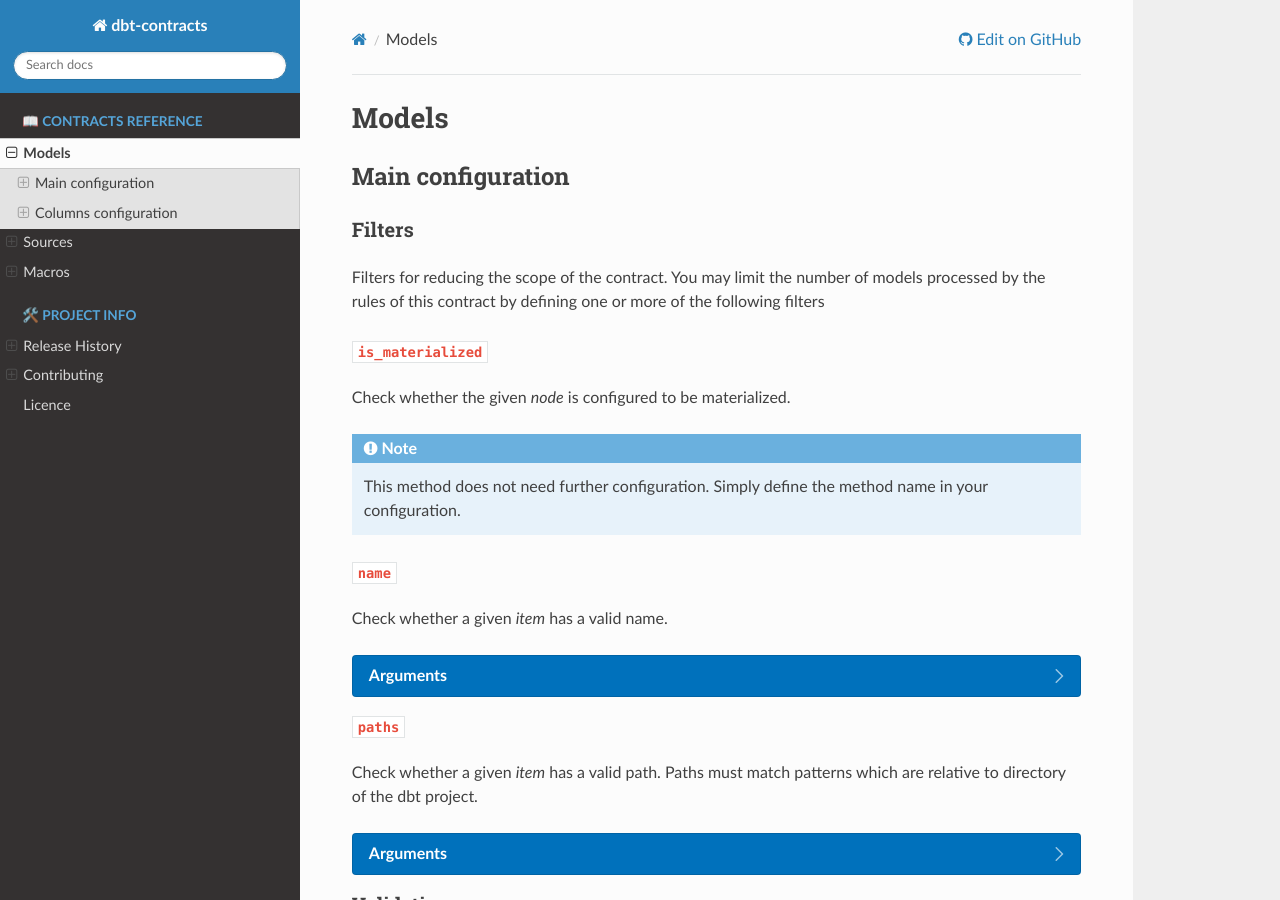
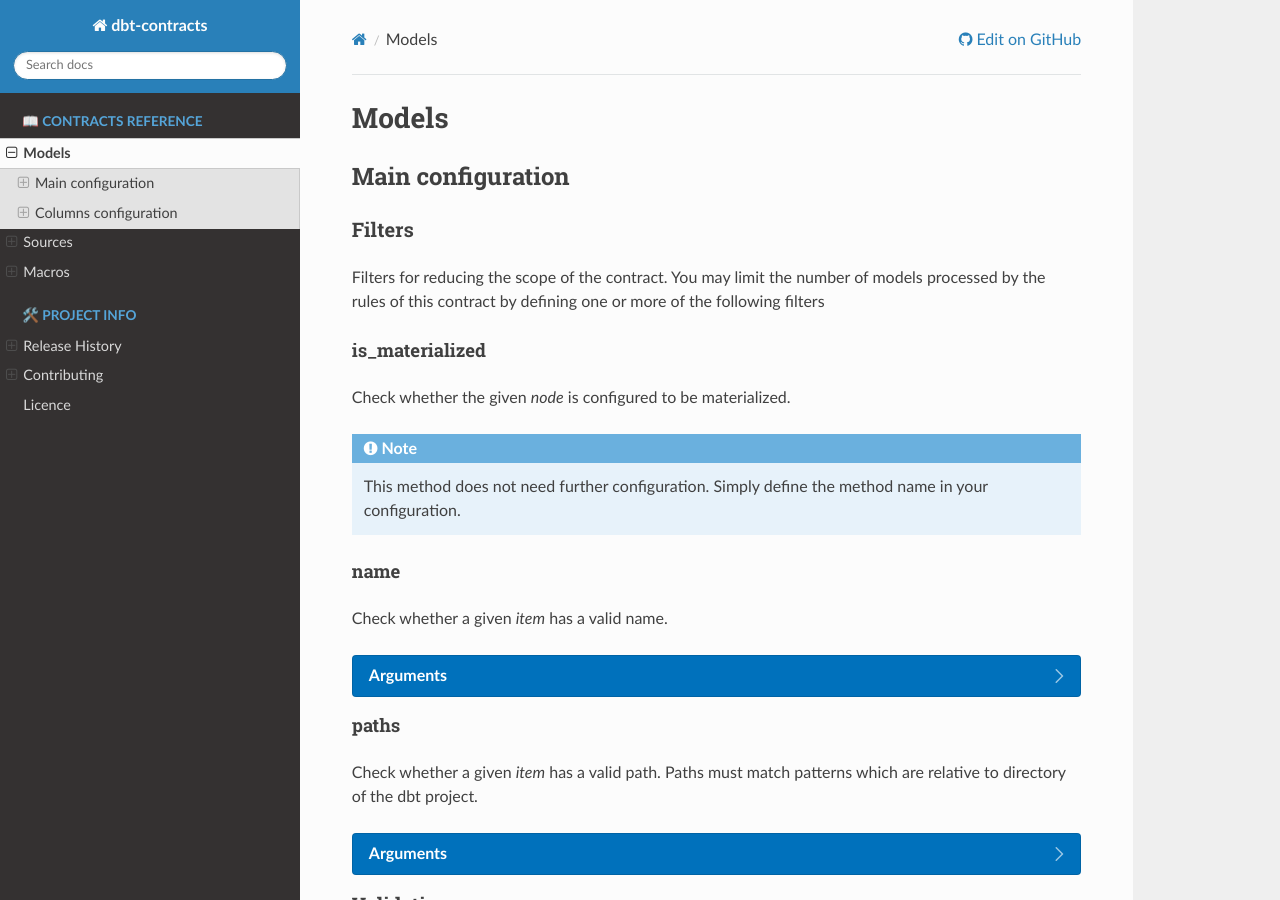
Before and after one commit to geo-martino/dbt-contracts, a Sphinx documentation site: the page built from docs/reference/models.rst, in a window 1280 px wide and 900 px high. Built offline with Sphinx 7.4.7 and the Read the Docs theme 3.1.0, drawn with Linux system fonts in a browser that asks for light colours.

```diff
--- a/docs/reference.py
+++ b/docs/reference.py
@@ -28,7 +28,7 @@ SECTION_DESCRIPTIONS = {
     "Filters": [
         "Filters for reducing the scope of the contract.",
         "You may limit the number of {kind} processed by the rules of this contract "
-        "by defining one or more of the following filters"
+        "by defining one or more of the following filters."
     ],
     "Validations": [
         "Validations to apply to the resources of this contract.",
--- a/docs/reference/models.rst
+++ b/docs/reference/models.rst
@@ -11,16 +11,16 @@ Filters
 Filters for reducing the scope of the contract.
 You may limit the number of models processed by the rules of this contract by defining one or more of the following filters
 
-``is_materialized``
-^^^^^^^^^^^^^^^^^^^
+is_materialized
+^^^^^^^^^^^^^^^
 
 Check whether the given `node` is configured to be materialized.
 
 .. note::
    This method does not need further configuration.    Simply define the method name in your configuration.
 
-``name``
-^^^^^^^^
+name
+^^^^
 
 Check whether a given `item` has a valid name.
 
@@ -40,8 +40,8 @@ Check whether a given `item` has a valid name.
            - ...
 
 
-``paths``
-^^^^^^^^^
+paths
+^^^^^
 
 Check whether a given `item` has a valid path.
 Paths must match patterns which are relative to directory of the dbt project.
@@ -68,16 +68,16 @@ Validations
 Validations to apply to the resources of this contract.
 These enforce certain standards that must be followed in order for the contract to be fulfilled.
 
-``has_all_columns``
-^^^^^^^^^^^^^^^^^^^
+has_all_columns
+^^^^^^^^^^^^^^^
 
 Check whether the node properties contain all available columns of the node.
 
 .. note::
    This method does not need further configuration.    Simply define the method name in your configuration.
 
-``has_constraints``
-^^^^^^^^^^^^^^^^^^^
+has_constraints
+^^^^^^^^^^^^^^^
 
 Check whether the given `node` has an appropriate number of constraints.
 
@@ -90,24 +90,24 @@ Check whether the given `node` has an appropriate number of constraints.
      - `max_count` (``int``) - The maximum number of constraints allowed
 
 
-``has_contract``
-^^^^^^^^^^^^^^^^
+has_contract
+^^^^^^^^^^^^
 
 Check whether the node properties define a contract.
 
 .. note::
    This method does not need further configuration.    Simply define the method name in your configuration.
 
-``has_description``
-^^^^^^^^^^^^^^^^^^^
+has_description
+^^^^^^^^^^^^^^^
 
 Check whether the given `resource` has a description set.
 
 .. note::
    This method does not need further configuration.    Simply define the method name in your configuration.
 
-``has_expected_columns``
-^^^^^^^^^^^^^^^^^^^^^^^^
+has_expected_columns
+^^^^^^^^^^^^^^^^^^^^
 
 Check whether the node properties contain the expected set of `columns`.
 
@@ -138,16 +138,16 @@ Check whether the node properties contain the expected set of `columns`.
            ...
 
 
-``has_no_final_semicolon``
-^^^^^^^^^^^^^^^^^^^^^^^^^^
+has_no_final_semicolon
+^^^^^^^^^^^^^^^^^^^^^^
 
 Check whether the given `node` has a no closing semicolon at the end of the script.
 
 .. note::
    This method does not need further configuration.    Simply define the method name in your configuration.
 
-``has_no_hardcoded_refs``
-^^^^^^^^^^^^^^^^^^^^^^^^^
+has_no_hardcoded_refs
+^^^^^^^^^^^^^^^^^^^^^
 
 Check whether the given `node` has a no hardcoded upstream references
 i.e. does not hardcode table/view name references.
@@ -155,16 +155,16 @@ i.e. does not hardcode table/view name references.
 .. note::
    This method does not need further configuration.    Simply define the method name in your configuration.
 
-``has_properties``
-^^^^^^^^^^^^^^^^^^
+has_properties
+^^^^^^^^^^^^^^
 
 Check whether the given `resource` has properties set in an appropriate properties file.
 
 .. note::
    This method does not need further configuration.    Simply define the method name in your configuration.
 
-``has_tests``
-^^^^^^^^^^^^^
+has_tests
+^^^^^^^^^
 
 Check whether the given `node` has an appropriate number of tests.
 
@@ -177,8 +177,8 @@ Check whether the given `node` has an appropriate number of tests.
      - `max_count` (``int``) - The maximum number of tests allowed
 
 
-``has_valid_macro_dependencies``
-^^^^^^^^^^^^^^^^^^^^^^^^^^^^^^^^
+has_valid_macro_dependencies
+^^^^^^^^^^^^^^^^^^^^^^^^^^^^
 
 Check whether the given `node` has valid upstream macro dependencies
 i.e. do the declared upstream dependencies exist within the project's configuration.
@@ -186,8 +186,8 @@ i.e. do the declared upstream dependencies exist within the project's configurat
 .. note::
    This method does not need further configuration.    Simply define the method name in your configuration.
 
-``has_valid_ref_dependencies``
-^^^^^^^^^^^^^^^^^^^^^^^^^^^^^^
+has_valid_ref_dependencies
+^^^^^^^^^^^^^^^^^^^^^^^^^^
 
 Check whether the given `node` has valid upstream ref dependencies
 i.e. do the declared upstream dependencies exist within the project.
@@ -195,8 +195,8 @@ i.e. do the declared upstream dependencies exist within the project.
 .. note::
    This method does not need further configuration.    Simply define the method name in your configuration.
 
-``has_valid_source_dependencies``
-^^^^^^^^^^^^^^^^^^^^^^^^^^^^^^^^^
+has_valid_source_dependencies
+^^^^^^^^^^^^^^^^^^^^^^^^^^^^^
 
 Check whether the given `node` has valid upstream source dependencies
 i.e. do the declared upstream dependencies exist within the project's configuration.
@@ -204,8 +204,8 @@ i.e. do the declared upstream dependencies exist within the project's configurat
 .. note::
    This method does not need further configuration.    Simply define the method name in your configuration.
 
-``meta_has_accepted_values``
-^^^^^^^^^^^^^^^^^^^^^^^^^^^^
+meta_has_accepted_values
+^^^^^^^^^^^^^^^^^^^^^^^^
 
 Check whether the resource's `meta` config is configured as expected.
 
@@ -225,8 +225,8 @@ Check whether the resource's `meta` config is configured as expected.
            ...
 
 
-``meta_has_allowed_keys``
-^^^^^^^^^^^^^^^^^^^^^^^^^
+meta_has_allowed_keys
+^^^^^^^^^^^^^^^^^^^^^
 
 Check whether the resource's `meta` config contains only allowed keys.
 
@@ -246,8 +246,8 @@ Check whether the resource's `meta` config contains only allowed keys.
            - ...
 
 
-``meta_has_required_keys``
-^^^^^^^^^^^^^^^^^^^^^^^^^^
+meta_has_required_keys
+^^^^^^^^^^^^^^^^^^^^^^
 
 Check whether the resource's `meta` config contains all required keys.
 
@@ -267,8 +267,8 @@ Check whether the resource's `meta` config contains all required keys.
            - ...
 
 
-``tags_have_allowed_values``
-^^^^^^^^^^^^^^^^^^^^^^^^^^^^
+tags_have_allowed_values
+^^^^^^^^^^^^^^^^^^^^^^^^
 
 Check whether the given `resource` has properties set in an appropriate properties file.
 
@@ -288,8 +288,8 @@ Check whether the given `resource` has properties set in an appropriate properti
            - ...
 
 
-``tags_have_required_values``
-^^^^^^^^^^^^^^^^^^^^^^^^^^^^^
+tags_have_required_values
+^^^^^^^^^^^^^^^^^^^^^^^^^
 
 Check whether the given `resource` has properties set in an appropriate properties file.
 
@@ -318,8 +318,8 @@ Filters
 Filters for reducing the scope of the contract.
 You may limit the number of columns processed by the rules of this contract by defining one or more of the following filters
 
-``name``
-^^^^^^^^
+name
+^^^^
 
 Check whether a given `item` has a valid name.
 
@@ -345,24 +345,24 @@ Validations
 Validations to apply to the resources of this contract.
 These enforce certain standards that must be followed in order for the contract to be fulfilled.
 
-``has_data_type``
-^^^^^^^^^^^^^^^^^
+has_data_type
+^^^^^^^^^^^^^
 
 Check whether the given `column` of the given `parent` has a data type set.
 
 .. note::
    This method does not need further configuration.    Simply define the method name in your configuration.
 
-``has_description``
-^^^^^^^^^^^^^^^^^^^
+has_description
+^^^^^^^^^^^^^^^
 
 Check whether the given `resource` has a description set.
 
 .. note::
    This method does not need further configuration.    Simply define the method name in your configuration.
 
-``has_expected_name``
-^^^^^^^^^^^^^^^^^^^^^
+has_expected_name
+^^^^^^^^^^^^^^^^^
 
 Check whether the given `column` of the given `parent` has a name that matches some expectation.
 This expectation can be generic or specific to only columns of a certain data type.
@@ -387,8 +387,8 @@ This expectation can be generic or specific to only columns of a certain data ty
      - `exact` (``bool``) - When True, type must match exactly to the map of keys given in the patterns map. Otherwise, match roughly on keys that start with the same value as the column's data type ignoring any whitespaces
 
 
-``has_matching_data_type``
-^^^^^^^^^^^^^^^^^^^^^^^^^^
+has_matching_data_type
+^^^^^^^^^^^^^^^^^^^^^^
 
 Check whether the given `column` of the given `parent`
 has a data type configured which matches the remote resource.
@@ -401,8 +401,8 @@ has a data type configured which matches the remote resource.
      - `exact` (``bool``) - When True, type must match exactly including cases
 
 
-``has_matching_description``
-^^^^^^^^^^^^^^^^^^^^^^^^^^^^
+has_matching_description
+^^^^^^^^^^^^^^^^^^^^^^^^
 
 Check whether the given `column` of the given `parent`
 has a description configured which matches the remote resource.
@@ -415,8 +415,8 @@ has a description configured which matches the remote resource.
      - `case_sensitive` (``bool``) - When True, cases must match. When False, apply case-insensitive match
 
 
-``has_matching_index``
-^^^^^^^^^^^^^^^^^^^^^^
+has_matching_index
+^^^^^^^^^^^^^^^^^^
 
 Check whether the given `column` of the given `parent`
 is in the same position in the dbt config as the remote resource.
@@ -424,8 +424,8 @@ is in the same position in the dbt config as the remote resource.
 .. note::
    This method does not need further configuration.    Simply define the method name in your configuration.
 
-``has_tests``
-^^^^^^^^^^^^^
+has_tests
+^^^^^^^^^
 
 Check whether the given `column` of the given `parent` has an appropriate number of tests.
 
@@ -438,8 +438,8 @@ Check whether the given `column` of the given `parent` has an appropriate number
      - `max_count` (``int``) - The maximum number of tests allowed
 
 
-``meta_has_accepted_values``
-^^^^^^^^^^^^^^^^^^^^^^^^^^^^
+meta_has_accepted_values
+^^^^^^^^^^^^^^^^^^^^^^^^
 
 Check whether the resource's `meta` config is configured as expected.
 
@@ -459,8 +459,8 @@ Check whether the resource's `meta` config is configured as expected.
            ...
 
 
-``meta_has_allowed_keys``
-^^^^^^^^^^^^^^^^^^^^^^^^^
+meta_has_allowed_keys
+^^^^^^^^^^^^^^^^^^^^^
 
 Check whether the resource's `meta` config contains only allowed keys.
 
@@ -480,8 +480,8 @@ Check whether the resource's `meta` config contains only allowed keys.
            - ...
 
 
-``meta_has_required_keys``
-^^^^^^^^^^^^^^^^^^^^^^^^^^
+meta_has_required_keys
+^^^^^^^^^^^^^^^^^^^^^^
 
 Check whether the resource's `meta` config contains all required keys.
 
@@ -501,8 +501,8 @@ Check whether the resource's `meta` config contains all required keys.
            - ...
 
 
-``tags_have_allowed_values``
-^^^^^^^^^^^^^^^^^^^^^^^^^^^^
+tags_have_allowed_values
+^^^^^^^^^^^^^^^^^^^^^^^^
 
 Check whether the given `resource` has properties set in an appropriate properties file.
 
@@ -522,8 +522,8 @@ Check whether the given `resource` has properties set in an appropriate properti
            - ...
 
 
-``tags_have_required_values``
-^^^^^^^^^^^^^^^^^^^^^^^^^^^^^
+tags_have_required_values
+^^^^^^^^^^^^^^^^^^^^^^^^^
 
 Check whether the given `resource` has properties set in an appropriate properties file.
 
```
Also changed, not shown: docs/reference/macros.rst (+14 -14 lines), docs/reference/sources.rst (+58 -58 lines), 2 other files.
